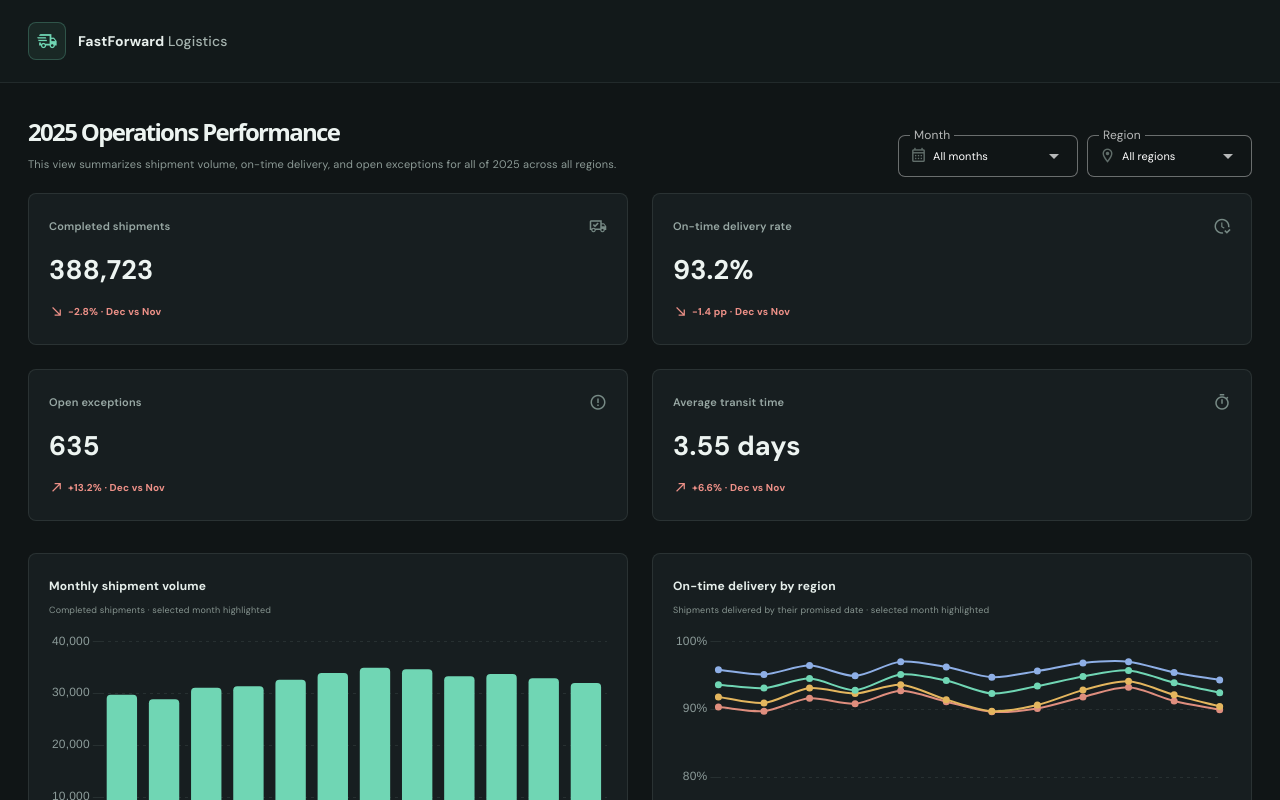
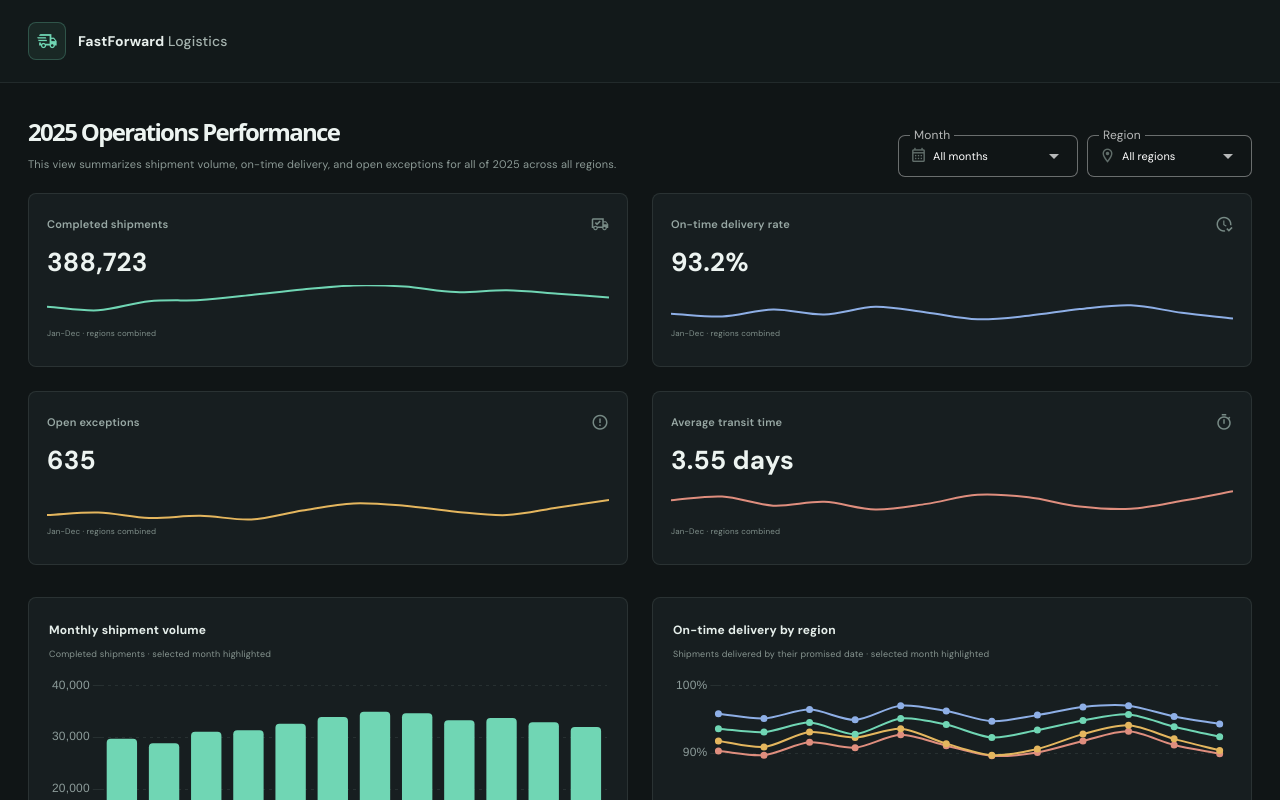
Before and after one commit to andy-fitts-slalom/fast-forward, a Vue app: page / in a window 1280 px wide. Shown: the top 800 px of the page. Built offline with nearby package versions, Linux system fonts and the light colour scheme.

Commit message:
feat: enhance MetricCard and OperationsDashboard for improved metrics visualization and data handling

```diff
--- a/src/components/MetricCard.vue
+++ b/src/components/MetricCard.vue
@@ -1,14 +1,58 @@
 <script setup lang="ts">
-withDefaults(defineProps<{
+import { computed } from 'vue'
+import type { ChartData, ChartOptions } from 'chart.js'
+import { Line } from 'vue-chartjs'
+
+const props = defineProps<{
   label: string
   value: string
-  comparison: string
-  trendDirection: 'up' | 'down' | 'neutral'
-  favorable?: boolean
   icon: string
-}>(), {
-  favorable: true,
-})
+  chartLabels: string[]
+  chartValues: number[]
+  chartColor: string
+  chartCaption: string
+  chartDescription: string
+  valueFormat: 'count' | 'percent' | 'days'
+}>()
+
+const integerFormat = new Intl.NumberFormat('en-US', { maximumFractionDigits: 0 })
+
+function formatValue(value: number) {
+  if (props.valueFormat === 'percent') return `${value.toFixed(1)}%`
+  if (props.valueFormat === 'days') return `${value.toFixed(2)} days`
+  return integerFormat.format(value)
+}
+
+const lineData = computed<ChartData<'line'>>(() => ({
+  labels: props.chartLabels,
+  datasets: [{
+    label: props.label,
+    data: props.chartValues,
+    borderColor: props.chartColor,
+    backgroundColor: props.chartColor,
+    borderWidth: 2,
+    pointRadius: 0,
+    pointHoverRadius: 3,
+    tension: 0.32,
+  }],
+}))
+
+const lineOptions: ChartOptions<'line'> = {
+  responsive: true,
+  maintainAspectRatio: false,
+  interaction: { mode: 'index', intersect: false },
+  plugins: {
+    legend: { display: false },
+    tooltip: {
+      displayColors: false,
+      callbacks: {
+        title: (items) => items[0]?.label ?? '',
+        label: (context) => ` ${formatValue(Number(context.parsed.y))}`,
+      },
+    },
+  },
+  scales: { x: { display: false }, y: { display: false } },
+}
 </script>
 
 <template>
@@ -18,29 +62,23 @@ withDefaults(defineProps<{
       <v-icon :icon="icon" aria-hidden="true" />
     </div>
     <div class="metric-value">{{ value }}</div>
-    <div class="metric-comparison">
-      <span :class="['trend', trendDirection, { unfavorable: !favorable && trendDirection !== 'neutral' }]">
-        <v-icon
-          v-if="trendDirection !== 'neutral'"
-          :icon="trendDirection === 'up' ? 'mdi-arrow-top-right' : 'mdi-arrow-bottom-right'"
-          size="15"
-          aria-hidden="true"
-        />
-        <v-icon v-else icon="mdi-minus" size="15" aria-hidden="true" />
-        {{ comparison }}
-      </span>
+    <div class="metric-chart">
+      <Line
+        :data="lineData"
+        :options="lineOptions"
+        :aria-label="chartDescription"
+      />
     </div>
+    <div class="chart-caption">{{ chartCaption }}</div>
   </v-card>
 </template>
 
 <style scoped>
-.metric-card { height: 100%; min-height: 142px; padding: 19px 20px; border: 1px solid rgba(176, 199, 191, 0.12); border-radius: 8px; background: #171e20; }
+.metric-card { height: 100%; min-height: 174px; padding: 17px 18px 13px; border: 1px solid rgba(176, 199, 191, 0.12); border-radius: 8px; background: #171e20; }
 .metric-heading { display: flex; align-items: center; justify-content: space-between; gap: 8px; color: #98a8a4; font-size: 11px; font-weight: 600; }
 .metric-heading :deep(.v-icon) { color: #778a85; font-size: 18px; }
-.metric-value { margin-top: 16px; color: #edf4f1; font-size: 27px; font-weight: 650; line-height: 1.1; font-variant-numeric: tabular-nums; }
-.metric-comparison { display: flex; align-items: center; margin-top: 14px; }
-.trend { display: inline-flex; align-items: center; gap: 4px; color: #72d4b3; font-size: 10px; font-weight: 650; }
-.trend.down.unfavorable, .trend.up.unfavorable { color: #ee9188; }
-.trend.neutral { color: #9aa6a2; font-weight: 500; }
-@media (max-width: 600px) { .metric-card { min-height: 128px; padding: 16px; }.metric-value { font-size: 23px; } }
+.metric-value { margin-top: 11px; color: #edf4f1; font-size: 26px; font-weight: 650; line-height: 1.1; font-variant-numeric: tabular-nums; }
+.metric-chart { position: relative; height: 41px; margin-top: 8px; }
+.chart-caption { overflow: hidden; margin-top: 3px; color: #80908b; font-size: 8px; line-height: 1.2; text-overflow: ellipsis; white-space: nowrap; }
+@media (max-width: 600px) { .metric-card { min-height: 166px; padding: 15px; }.metric-value { font-size: 23px; }.metric-chart { height: 38px; } }
 </style>
--- a/src/views/OperationsDashboard.vue
+++ b/src/views/OperationsDashboard.vue
@@ -26,7 +26,6 @@ interface ShipmentMetric {
 }
 
 type MetricKey = 'shipments' | 'onTimeRate' | 'openExceptions' | 'avgTransitDays'
-type TrendDirection = 'up' | 'down' | 'neutral'
 
 ChartJS.register(BarElement, CategoryScale, Filler, Legend, LineElement, LinearScale, PointElement, Tooltip)
 
@@ -37,6 +36,12 @@ const regionColors: Record<string, string> = {
   Southeast: '#e4b65e',
   Midwest: '#8eafe6',
   West: '#df8e7e',
+}
+const metricColors: Record<MetricKey, string> = {
+  shipments: '#70d6b4',
+  onTimeRate: '#8eafe6',
+  openExceptions: '#e4b65e',
+  avgTransitDays: '#df8e7e',
 }
 const monthIds = Array.from(new Set(records.map((record) => record.month))).sort()
 const monthOptions = [
@@ -51,6 +56,7 @@ const selectedMonth = ref('all')
 const selectedRegion = ref('All regions')
 const numberFormat = new Intl.NumberFormat('en-US')
 const monthLabels = monthIds.map((month) => new Date(`${month}-15T12:00:00`).toLocaleDateString('en-US', { month: 'short' }))
+const weekLabels = ['Week 1', 'Week 2', 'Week 3', 'Week 4']
 
 function recordsForMonth(month: string) {
   return records.filter((record) => record.month === month
@@ -82,21 +88,6 @@ const summary = computed(() => {
   return aggregate(recordsForMonth(selectedMonth.value))
 })
 
-const currentMonthIndex = computed(() => selectedMonth.value === 'all'
-  ? monthIds.length - 1
-  : monthIds.indexOf(selectedMonth.value))
-const comparison = computed(() => {
-  const index = currentMonthIndex.value
-  if (index <= 0) return { label: 'No prior month', values: null }
-
-  const currentMonth = monthIds[index]
-  const previousMonth = monthIds[index - 1]
-  const current = aggregate(recordsForMonth(currentMonth))
-  const previous = aggregate(recordsForMonth(previousMonth))
-  const shortMonth = (month: string) => new Date(`${month}-15T12:00:00`).toLocaleDateString('en-US', { month: 'short' })
-  return { label: `${shortMonth(currentMonth)} vs ${shortMonth(previousMonth)}`, values: { current, previous } }
-})
-
 const overviewDescription = computed(() => {
   const month = selectedMonth.value === 'all'
     ? 'all of 2025'
@@ -118,46 +109,82 @@ function formatMetricValue(key: MetricKey, value: number | null): string {
   return `${value.toFixed(2)} days`
 }
 
-function signed(value: number, digits = 1, suffix = '%') {
-  return `${value > 0 ? '+' : ''}${value.toFixed(digits)}${suffix}`
+function weeklyTrend(key: MetricKey) {
+  const selectedRecords = recordsForMonth(selectedMonth.value)
+  const current = aggregate(selectedRecords)
+  const monthIndex = monthIds.indexOf(selectedMonth.value)
+  const previousRecords = monthIndex > 0 ? recordsForMonth(monthIds[monthIndex - 1]) : []
+  const phase = (monthIndex + Math.max(0, regions.indexOf(selectedRegion.value))) % 4
+  const weeklySharePattern = [0.21, 0.26, 0.29, 0.24]
+  const weeklyShares = weeklySharePattern.map((_, index) => weeklySharePattern[(index + phase) % 4])
+  const shareTotal = weeklyShares.reduce((total, share) => total + share, 0)
+  const normalizedShares = weeklyShares.map((share) => share / shareTotal)
+
+  if (key === 'shipments') {
+    return normalizedShares.map((share) => current.shipments * share)
+  }
+
+  if (key === 'openExceptions') {
+    const previous = previousRecords.length ? aggregate(previousRecords).openExceptions : current.openExceptions * 0.9
+    const change = current.openExceptions - previous
+    const wiggles = [0, 0.08, -0.05, 0]
+    return [0.2, 0.48, 0.74, 1].map((progress, index) =>
+      previous + change * progress + wiggles[index] * Math.max(previous, current.openExceptions, 1))
+  }
+
+  const baseline = key === 'onTimeRate'
+    ? (current.onTimeRate ?? 0) * 100
+    : current.avgTransitDays ?? 0
+  const offsets = [-0.8, 0.45, 0.9, -0.3].map((_, index, pattern) => pattern[(index + phase) % pattern.length])
+  const weightedMean = offsets.reduce((total, offset, index) => total + offset * normalizedShares[index], 0)
+  const scale = key === 'onTimeRate' ? 0.7 : 0.08
+  return offsets.map((offset) => baseline + (offset - weightedMean) * scale)
+}
+
+function chartSeries(key: MetricKey) {
+  if (selectedMonth.value === 'all') {
+    const values = monthIds.map((month) => {
+      const value = valueForMetric(aggregate(recordsForMonth(month)), key)
+      return key === 'onTimeRate' ? (value ?? 0) * 100 : value ?? 0
+    })
+    const regionCaption = selectedRegion.value === 'All regions' ? 'regions combined' : selectedRegion.value
+    return {
+      labels: monthLabels,
+      values,
+      caption: `Jan-Dec · ${regionCaption}`,
+    }
+}
+
+  const monthLabel = monthOptions.find((option) => option.value === selectedMonth.value)?.title.replace(' 2025', '') ?? 'Selected month'
+  const regionCaption = selectedRegion.value === 'All regions' ? 'regions combined' : selectedRegion.value
+
+  return {
+    labels: weekLabels,
+    values: weeklyTrend(key),
+    caption: `Illustrative weekly estimate · ${monthLabel} · ${regionCaption}`,
+  }
 }
 
 const metricCards = computed(() => {
-  const definitions: { key: MetricKey; label: string; icon: string; betterWhen: 'higher' | 'lower' }[] = [
-    { key: 'shipments', label: 'Completed shipments', icon: 'mdi-truck-check-outline', betterWhen: 'higher' },
-    { key: 'onTimeRate', label: 'On-time delivery rate', icon: 'mdi-clock-check-outline', betterWhen: 'higher' },
-    { key: 'openExceptions', label: 'Open exceptions', icon: 'mdi-alert-circle-outline', betterWhen: 'lower' },
-    { key: 'avgTransitDays', label: 'Average transit time', icon: 'mdi-timer-outline', betterWhen: 'lower' },
+  const definitions: { key: MetricKey; label: string; icon: string; format: 'count' | 'percent' | 'days' }[] = [
+    { key: 'shipments', label: 'Completed shipments', icon: 'mdi-truck-check-outline', format: 'count' },
+    { key: 'onTimeRate', label: 'On-time delivery rate', icon: 'mdi-clock-check-outline', format: 'percent' },
+    { key: 'openExceptions', label: 'Open exceptions', icon: 'mdi-alert-circle-outline', format: 'count' },
+    { key: 'avgTransitDays', label: 'Average transit time', icon: 'mdi-timer-outline', format: 'days' },
   ]
 
   return definitions.map((definition) => {
     const value = valueForMetric(summary.value, definition.key)
-    const current = comparison.value.values?.current
-    const previous = comparison.value.values?.previous
-    const currentValue = current ? valueForMetric(current, definition.key) : null
-    const previousValue = previous ? valueForMetric(previous, definition.key) : null
-    let changeText = comparison.value.label
-    let trendDirection: TrendDirection = 'neutral'
-    let favorable = true
-
-    if (currentValue !== null && currentValue !== undefined && previousValue !== null && previousValue !== undefined) {
-      const difference = currentValue - previousValue
-      trendDirection = difference > 0 ? 'up' : difference < 0 ? 'down' : 'neutral'
-      favorable = definition.betterWhen === 'higher' ? difference >= 0 : difference <= 0
-      if (definition.key === 'onTimeRate') {
-        changeText = `${signed(difference * 100, 1, ' pp')} · ${comparison.value.label}`
-      } else {
-        const percent = previousValue ? (difference / previousValue) * 100 : 0
-        changeText = `${signed(percent)} · ${comparison.value.label}`
-      }
-    }
+    const series = chartSeries(definition.key)
 
     return {
       ...definition,
       value: hasAvailableData.value ? formatMetricValue(definition.key, value) : '—',
-      comparison: hasAvailableData.value ? changeText : 'No data for this selection',
-      trendDirection: hasAvailableData.value ? trendDirection : 'neutral',
-      favorable,
+      chartLabels: series.labels,
+      chartValues: series.values,
+      chartColor: metricColors[definition.key],
+      chartCaption: series.caption,
+      chartDescription: `${definition.label}: ${series.caption}`,
     }
   })
 })
@@ -318,10 +345,13 @@ const exceptionOptions: ChartOptions<'line'> = {
           <MetricCard
             :label="metric.label"
             :value="metric.value"
-            :comparison="metric.comparison"
-            :trend-direction="metric.trendDirection"
-            :favorable="metric.favorable"
             :icon="metric.icon"
+            :chart-labels="metric.chartLabels"
+            :chart-values="metric.chartValues"
+            :chart-color="metric.chartColor"
+            :chart-caption="metric.chartCaption"
+            :chart-description="metric.chartDescription"
+            :value-format="metric.format"
           />
         </v-col>
       </v-row>
```
